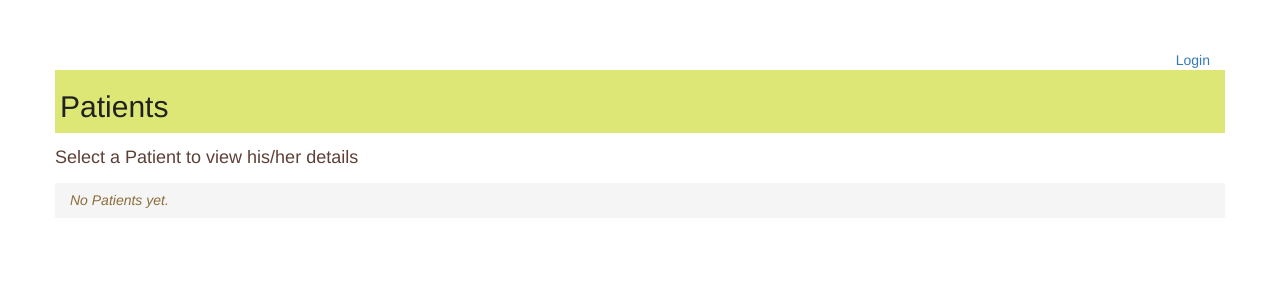
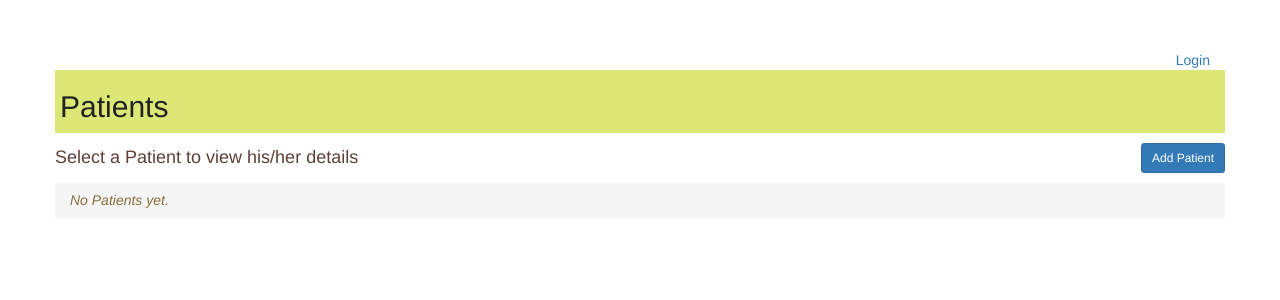
Before and after one commit to molonc/tantalus, a Django app: page /patients/ in a window 1280 px wide. Shown: the part 52-352 px from the top of the page. Run offline with Django 3.2, Linux system fonts and the light colour scheme; data that the repository does not hold is empty; parts of the project's set-up code (start-up, migrations or seed data) failed here and were passed over; some libraries are stand-ins or nearby versions.

Commit message:
Added patient add button to patient_list

```diff
--- a/tantalus/templates/tantalus/patient_list.html
+++ b/tantalus/templates/tantalus/patient_list.html
@@ -8,6 +8,7 @@
 {% block body %}
     <div class="container" style="padding:0; margin-bottom:5px;">
         <h4 style="float:left;">Select a Patient to view his/her details</h4>
+        <a class="btn btn-primary btn-sm" style="float:right; margin-top:5px;" href="{% url 'patient-add' %}">Add Patient</a>
     </div>
     <div class="container" style="background-color:#F5F5F5;">
         {% if patients %}
```
